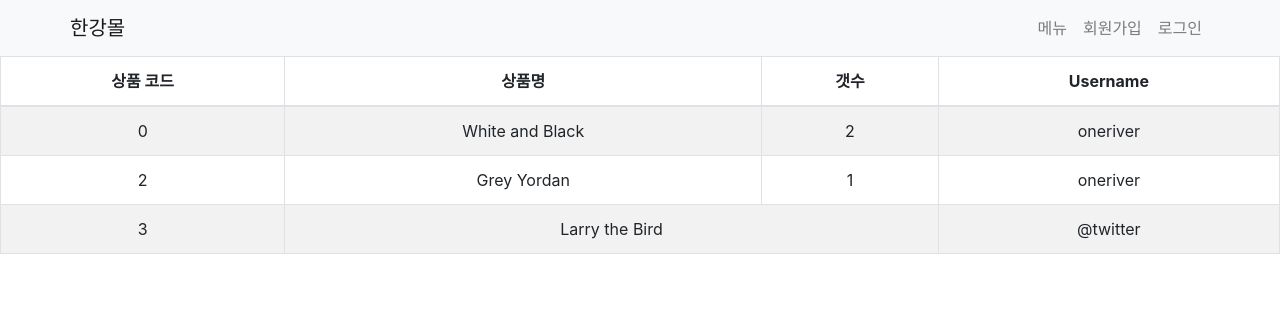
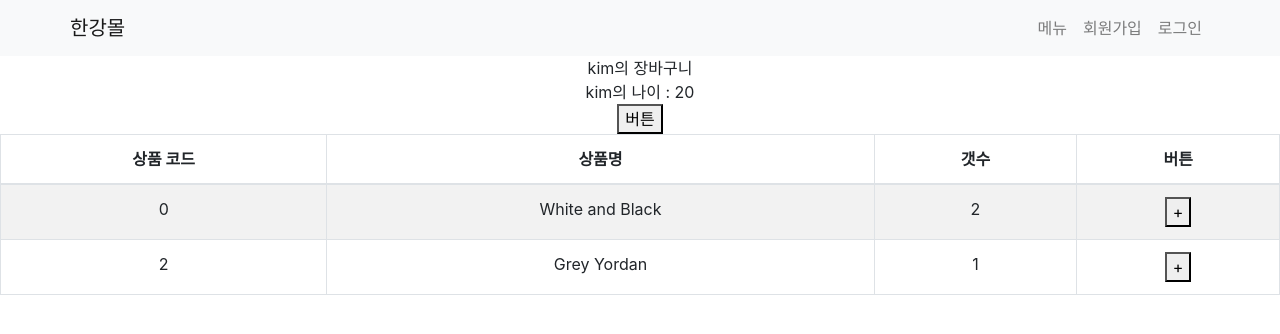
Before and after one commit to oneriver2671/shop, a React (Create React App) app: page /cart in a window 1280 px wide. Shown: the top 334 px of the page. Built offline with nearby package versions, Linux system fonts and the light colour scheme.

Commit message:
Feat: Cart에서 +버튼 누를 시 상품 수량이 증가 (Redux state 변경)

```diff
--- a/src/routes/Cart.js
+++ b/src/routes/Cart.js
@@ -1,41 +1,49 @@
 import Table from 'react-bootstrap/Table';
-import { useSelector } from 'react-redux';
+import { useDispatch, useSelector } from 'react-redux';
+import { changeName, addAge } from '../store/userSlice.js';
+import { addCount } from '../store.js';
 
 function Cart(){
 
   // useSelector: Redux store를 가져와줌
-  let test = useSelector((state) => { return state.stock });
+  let user = useSelector((state) => { return state.user });
   let userStoreItemArr = useSelector((state) => { return state.userStoreArr });
+
+  let dispatch = useDispatch();
 
   return(
     <div>
+      <div>{user.name}의 장바구니</div>
+      <div>{user.name}의 나이 : {user.age}</div>
+      <button onClick={()=>{
+        dispatch(addAge(10))
+      }}>버튼</button>
       <Table striped bordered hover>
         <thead>
           <tr>
             <th>상품 코드</th>
             <th>상품명</th>
             <th>갯수</th>
-          <th>Username</th>
+            <th>버튼</th>
           </tr>
         </thead>
         <tbody>
           {
-          userStoreItemArr.map(function(item){
+            userStoreItemArr.map(item => {
               return (
                 <tr>
                   <td>{item.id}</td>
                   <td>{item.name}</td>
                   <td>{item.count}</td>
-                <td>oneriver</td>
+                  <td>
+                      <button onClick={()=>{
+                        dispatch(addCount(item.id))
+                    }}>+</button>
+                  </td>
                 </tr>
               )
             })
           }
-        <tr>
-          <td>3</td>
-          <td colSpan={2}>Larry the Bird</td>
-          <td>@twitter</td>
-        </tr>
         </tbody>
       </Table>
     </div>
--- a/src/store.js
+++ b/src/store.js
@@ -1,11 +1,6 @@
 import { configureStore, createSlice } from "@reduxjs/toolkit";
+import user from './store/userSlice.js';
 
-
-// useState() 역할과 비슷. state 하나를 slice라고 부름.
-let user = createSlice({
-  name: 'user',
-  initialState: 'jang'
-})
 
 let stock = createSlice({
   name: 'stock',
@@ -16,9 +11,20 @@ let stock = createSlice({
 let _userStoreArr = [{id : 0, name : 'White and Black', count : 2}, {id : 2, name : 'Grey Yordan', count : 1}];
 let userStoreArr = createSlice({
   name: 'userStoreArr',
-  initialState: _userStoreArr
+  initialState: _userStoreArr,
+  reducers: {
+    addCount(state, id){
+      state.forEach(item => {
+        if(item.id == id.payload){
+
+          item.count += 1;
+        }
+      })
+    }
+  }
 })
 
+export let { addCount } = userStoreArr.actions;
 
 export default configureStore({
   reducer: {
--- /dev/null
+++ b/src/store/userSlice.js
@@ -0,0 +1,21 @@
+import { createSlice } from "@reduxjs/toolkit";
+
+// useState() 역할과 비슷. state 하나를 slice라고 부름.
+let user = createSlice({
+  name: 'user',
+  initialState: { name: 'kim', age: 20 },
+  // 1) state 변경 함수 생성
+  reducers: {
+    changeName(state){      // 인자값: 기존 state
+      state.name = 'park';
+    },
+    addAge(state, action){
+      state.age += action.payload;
+    }
+  }
+})
+
+// 2) state 변경 함수 export
+export let { changeName, addAge } = user.actions;  // 오른쪽 자료를 변수로 빼는 문법
+
+export default user;
```
Lines whose indentation alone changed are shown as unchanged.
